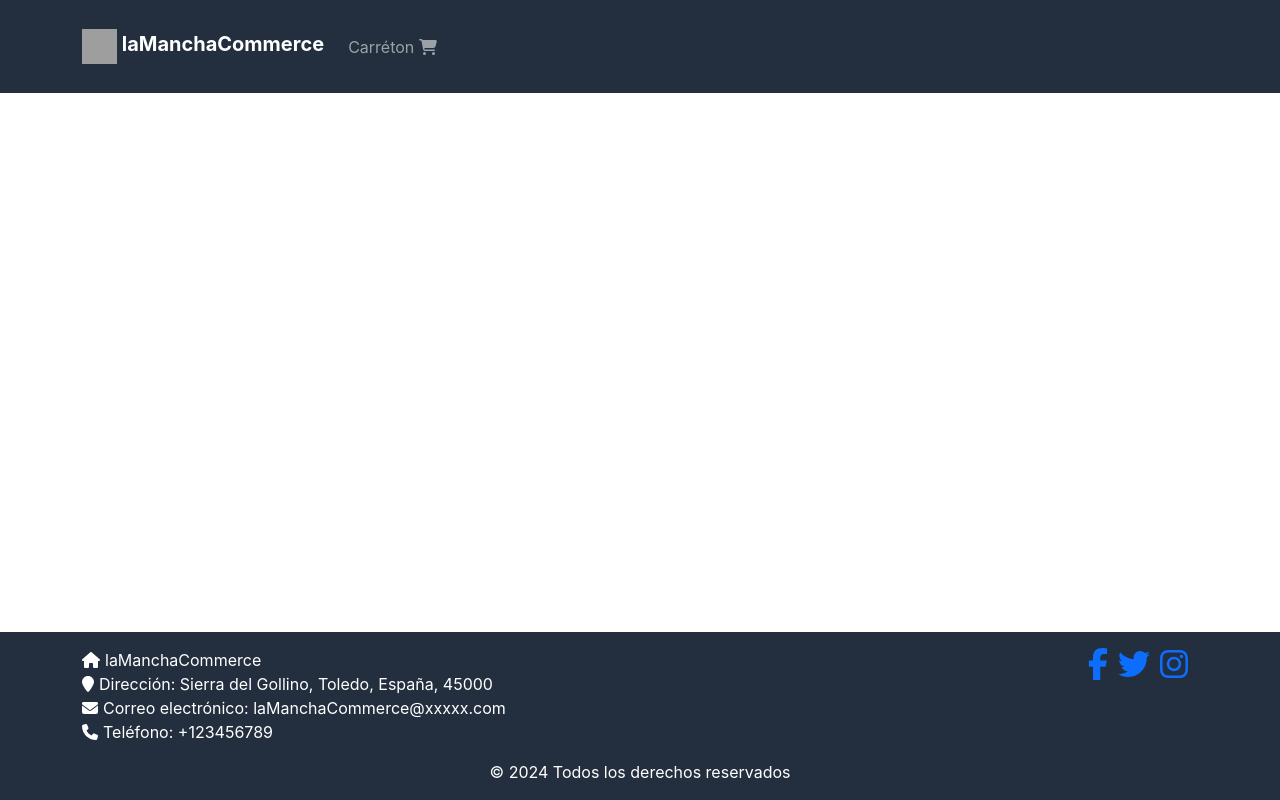
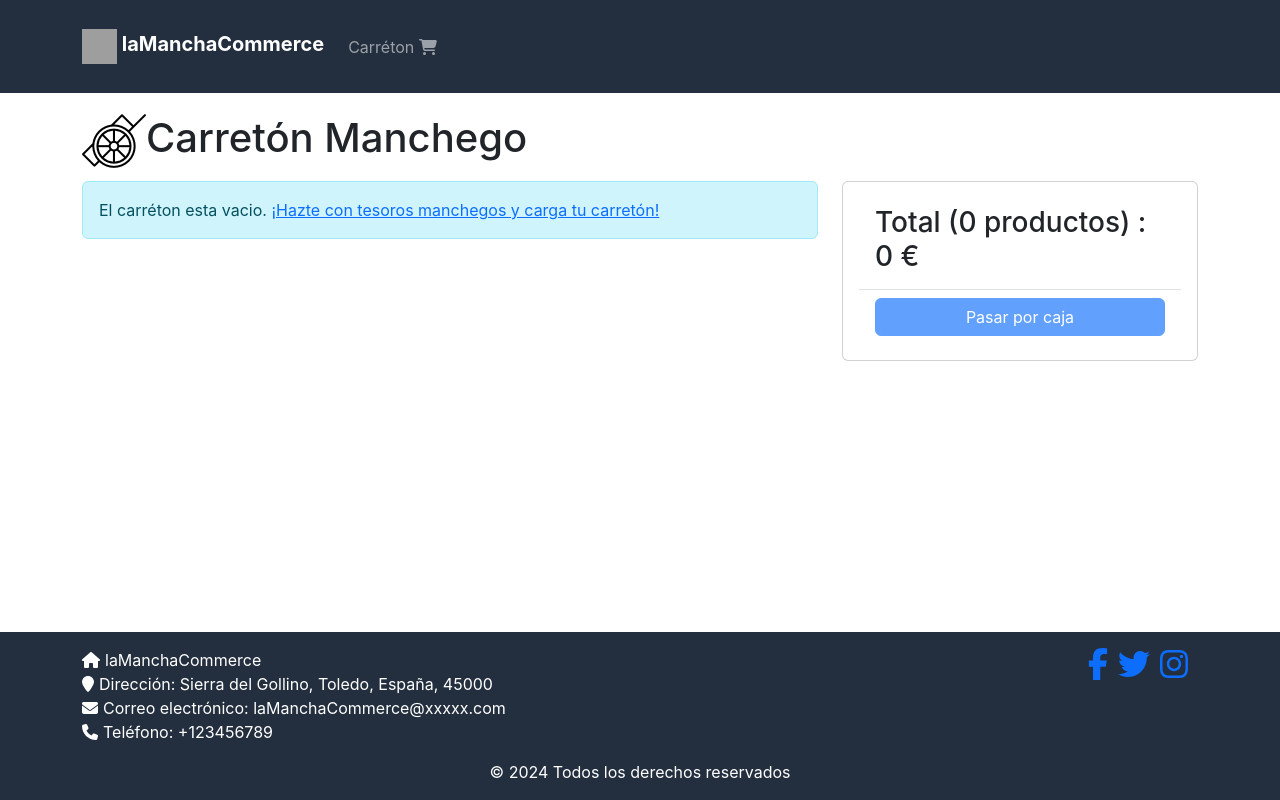
Before and after one commit to AlfredoDeCarglass/eCommerceTfg, a React (Create React App) app in the folder frontend/: page /cart in a window 1280 px wide. Built offline with nearby package versions, Linux system fonts and the light colour scheme; grey boxes are pictures that could not be loaded.

Commit message:
feat: Add carreton screen

```diff
--- a/frontend/src/App.js
+++ b/frontend/src/App.js
@@ -21,6 +21,7 @@
 } from '@fortawesome/free-solid-svg-icons';
 import { useContext } from 'react';
 import { Store } from './Store';
+import CartScreen from './screens/CartScreen';
 
 function App() {
   const { state } = useContext(Store);
@@ -65,6 +66,7 @@
             <Routes>
               <Route path="/product/:slug" element={<ProductScreen />} />
               <Route path="/" element={<HomeScreen />} />
+              <Route path="/cart" element={<CartScreen />} />
             </Routes>
           </Container>
         </main>
--- a/frontend/src/index.css
+++ b/frontend/src/index.css
@@ -68,3 +68,7 @@
 .img-large {
   max-width: 100%;
 }
+
+.img-thumbnail {
+  height: 80px;
+}
--- /dev/null
+++ b/frontend/src/screens/CartScreen.js
@@ -0,0 +1,102 @@
+import { useContext } from 'react';
+import { Store } from '../Store';
+import { Helmet } from 'react-helmet-async';
+import Row from 'react-bootstrap/Row';
+import Col from 'react-bootstrap/Col';
+import MessageBox from '../components/MessageBox';
+import Button from 'react-bootstrap/Button';
+import Card from 'react-bootstrap/Card';
+import { Link } from 'react-router-dom';
+import ListGroup from 'react-bootstrap/ListGroup';
+
+export default function CartScreen() {
+  const { state, dispatch: ctxDispatch } = useContext(Store);
+  const {
+    cart: { cartItems },
+  } = state;
+
+  return (
+    <div>
+      <Helmet>
+        <title>Carretón Manchego</title>
+      </Helmet>
+      <h1>
+        <img src="images/carro.png" alt="Carro" />
+        Carretón Manchego
+      </h1>
+      <Row>
+        <Col md={8}>
+          {cartItems.length === 0 ? (
+            <MessageBox>
+              El carréton esta vacio.{' '}
+              <Link to="/">
+                ¡Hazte con tesoros manchegos y carga tu carretón!
+              </Link>
+            </MessageBox>
+          ) : (
+            <ListGroup>
+              {cartItems.map((item) => (
+                <ListGroup.Item key={item._id}>
+                  <Row className="align-items-center">
+                    <Col md={4}>
+                      <img
+                        src={item.image}
+                        alt={item.name}
+                        className="img-fluid rounded img-thumbnail"
+                      ></img>{' '}
+                      <Link to={`/product/${item.slug}`}>{item.name}</Link>
+                    </Col>
+                    <Col md={3}>
+                      <Button variant="light" disabled={item.quantity === 1}>
+                        <i className="fas fa-minus-circle"></i>
+                      </Button>{' '}
+                      <span>{item.quantity}</span>{' '}
+                      <Button
+                        variant="light"
+                        disabled={item.quantity === item.countInStock}
+                      >
+                        <i className="fas fa-plus-circle"></i>
+                      </Button>
+                    </Col>
+                    <Col md={3}>${item.price}</Col>
+                    <Col md={2}>
+                      <Button variant="light">
+                        <i className="fas fa-trash"></i>
+                      </Button>
+                    </Col>
+                  </Row>
+                </ListGroup.Item>
+              ))}
+            </ListGroup>
+          )}
+        </Col>
+        <Col md={4}>
+          <Card>
+            <Card.Body>
+              <ListGroup variant="flush">
+                <ListGroup.Item>
+                  <h3>
+                    Total ({cartItems.reduce((a, c) => a + c.quantity, 0)}{' '}
+                    productos) :{' '}
+                    {cartItems.reduce((a, c) => a + c.price * c.quantity, 0)} €
+                  </h3>
+                </ListGroup.Item>
+                <ListGroup.Item>
+                  <div className="d-grid">
+                    <Button
+                      type="button"
+                      variant="primary"
+                      disabled={cartItems.length === 0}
+                    >
+                      Pasar por caja
+                    </Button>
+                  </div>
+                </ListGroup.Item>
+              </ListGroup>
+            </Card.Body>
+          </Card>
+        </Col>
+      </Row>
+    </div>
+  );
+}
--- a/frontend/src/screens/ProductScreen.js
+++ b/frontend/src/screens/ProductScreen.js
@@ -1,5 +1,5 @@
 import { useEffect, useState, useReducer, useContext } from 'react';
-import { useParams } from 'react-router-dom';
+import { useNavigate, useParams } from 'react-router-dom';
 import axios from 'axios';
 import Row from 'react-bootstrap/esm/Row';
 import Col from 'react-bootstrap/esm/Col';
@@ -28,6 +28,7 @@
 };
 
 function ProductScreen() {
+  const navigate = useNavigate();
   const params = useParams();
   const { slug } = params;
   const [{ loading, error, product }, dispatch] = useReducer(reducer, {
@@ -62,6 +63,7 @@
       type: 'CART_ADD_ITEM',
       payload: { ...product, quantity },
     });
+    navigate('/cart');
   };
 
   return loading ? (
```
Also changed, not shown: frontend/public/images/carro.png (added).
